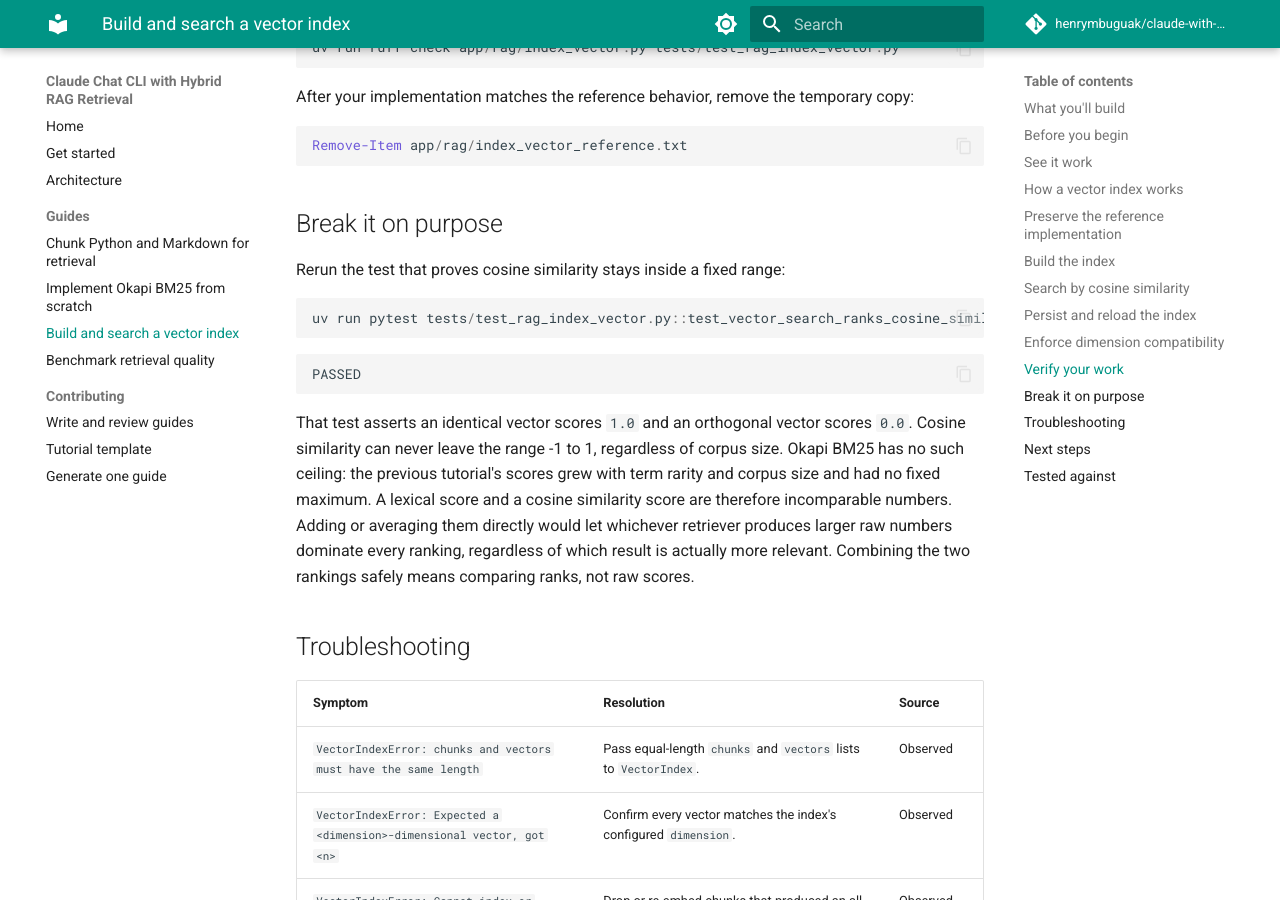
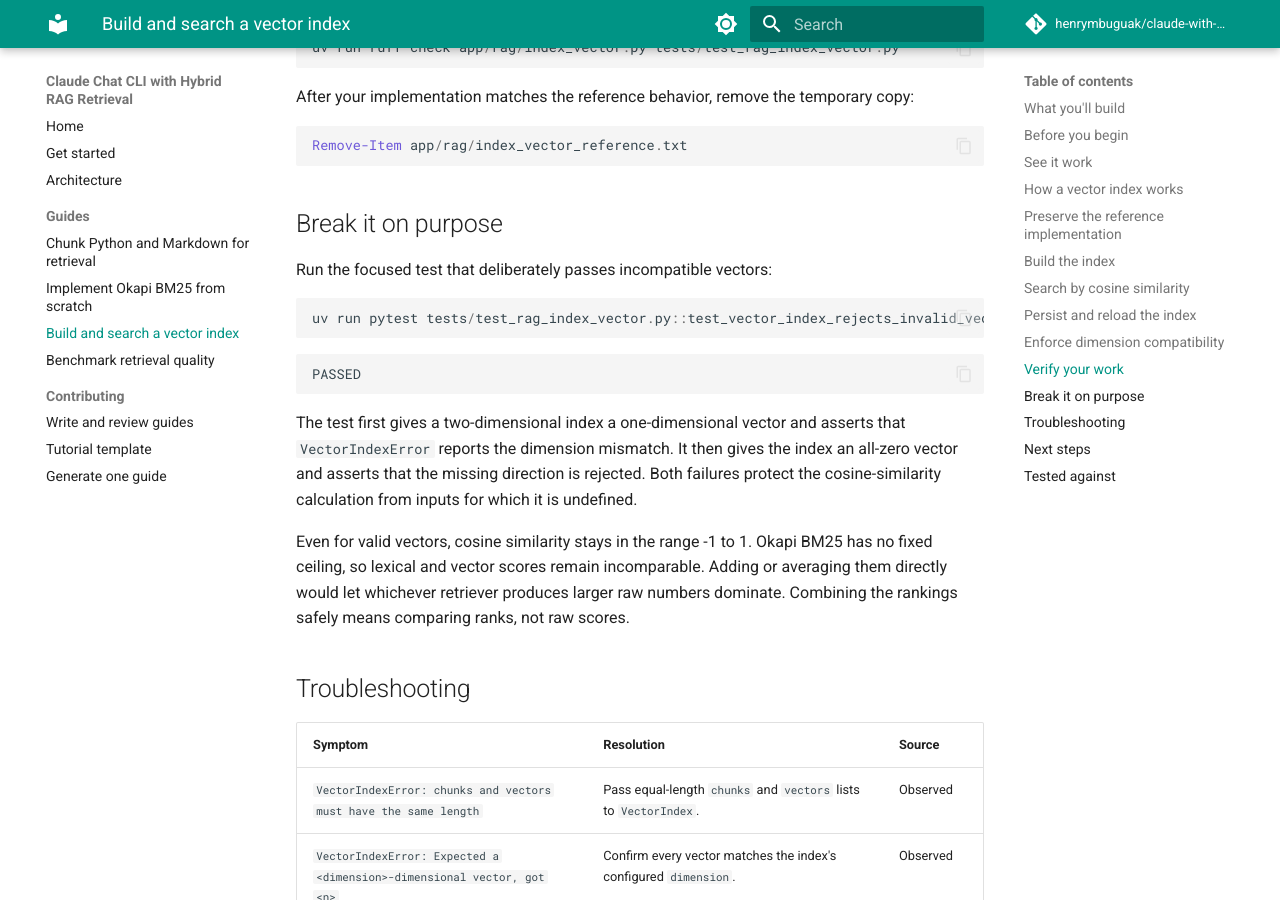
Before and after one commit to henrymbuguak/claude-with-the-anthropic-api, an MkDocs documentation site: the page built from docs/guides/build-vector-index.md, in a window 1280 px wide and 900 px high, scrolled down 6350 px. Built offline with MkDocs 1.6.1 and Material for MkDocs 9.7.7, drawn with Linux system fonts in a browser that asks for light colours; comment, search, counter and statistics services are not loaded.

Commit message:
Make vector guide failure exercise concrete
Use the invalid-vector test in the deliberate-failure section and explain the dimension-mismatch and zero-vector errors before motivating rank fusion.

````diff
--- a/docs/guides/build-vector-index.md
+++ b/docs/guides/build-vector-index.md
@@ -345,12 +345,12 @@ Remove-Item app/rag/index_vector_reference.txt
 
 ## Break it on purpose
 
-Rerun the test that proves cosine similarity stays inside a fixed range:
+Run the focused test that deliberately passes incompatible vectors:
 
 <!-- verify cmd tier=offline -->
 
 ```powershell
-uv run pytest tests/test_rag_index_vector.py::test_vector_search_ranks_cosine_similarity_and_breaks_ties -v
+uv run pytest tests/test_rag_index_vector.py::test_vector_index_rejects_invalid_vectors -v
 ```
 
 <!-- verify expect match=contains -->
@@ -359,15 +359,17 @@ uv run pytest tests/test_rag_index_vector.py::test_vector_search_ranks_cosine_si
 PASSED
 ```
 
-That test asserts an identical vector scores `1.0` and an orthogonal vector
-scores `0.0`. Cosine similarity can never leave the range -1 to 1, regardless
-of corpus size. Okapi BM25 has no such ceiling: the previous tutorial's
-scores grew with term rarity and corpus size and had no fixed maximum. A
-lexical score and a cosine similarity score are therefore incomparable
-numbers. Adding or averaging them directly would let whichever retriever
-produces larger raw numbers dominate every ranking, regardless of which
-result is actually more relevant. Combining the two rankings safely means
-comparing ranks, not raw scores.
+The test first gives a two-dimensional index a one-dimensional vector and
+asserts that `VectorIndexError` reports the dimension mismatch. It then gives
+the index an all-zero vector and asserts that the missing direction is rejected.
+Both failures protect the cosine-similarity calculation from inputs for which
+it is undefined.
+
+Even for valid vectors, cosine similarity stays in the range -1 to 1. Okapi
+BM25 has no fixed ceiling, so lexical and vector scores remain incomparable.
+Adding or averaging them directly would let whichever retriever produces larger
+raw numbers dominate. Combining the rankings safely means comparing ranks, not
+raw scores.
 
 ## Troubleshooting
 
````
